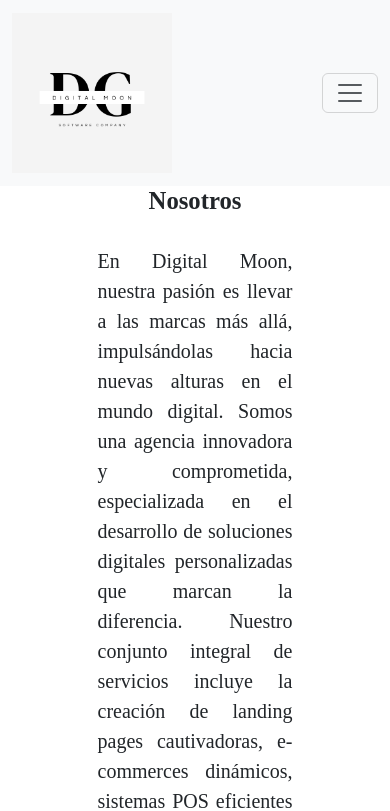
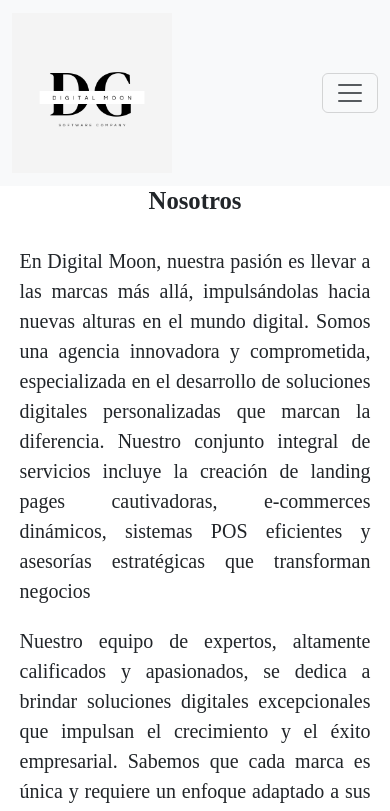
Before and after one commit to Agu1laredu/NavBar-Bootstrap-Tutorial-Youtube, a React (Create React App) app: page /Nosotros in a window 390 px wide. Shown: the top 811 px of the page. Built offline with nearby package versions, Linux system fonts and the light colour scheme.

Commit message:
fix text footer

```diff
--- a/src/screen/Nosotros/Nosotros.css
+++ b/src/screen/Nosotros/Nosotros.css
@@ -29,7 +29,7 @@ h3 {
     width: 90%;
   }
 
-  p {
+  .Paraffos {
     width: 90%;
   }
 }
```
